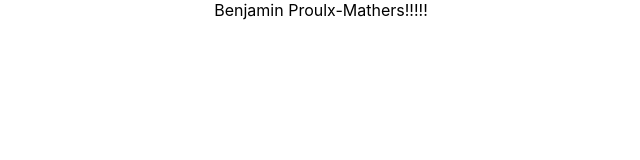
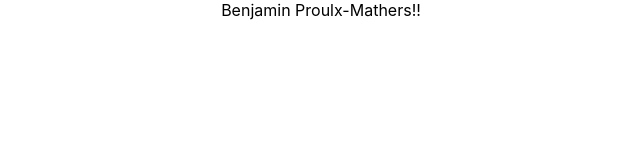
Before and after one commit to bPMathers/bpm-staticPortfolio, a React (Create React App) app: page / in a window 1280 px wide. Shown: the top 160 px of the page, without its empty margins (319-959 px from the left). Built offline with nearby package versions, Linux system fonts and the light colour scheme.

Commit message:
-test again

```diff
--- a/src/App.js
+++ b/src/App.js
@@ -5,7 +5,7 @@ import './App.css';
 function App() {
   return (
     <div className="App">
-      Benjamin Proulx-Mathers!!!!!
+      Benjamin Proulx-Mathers!!
     </div>
   );
 }
```
